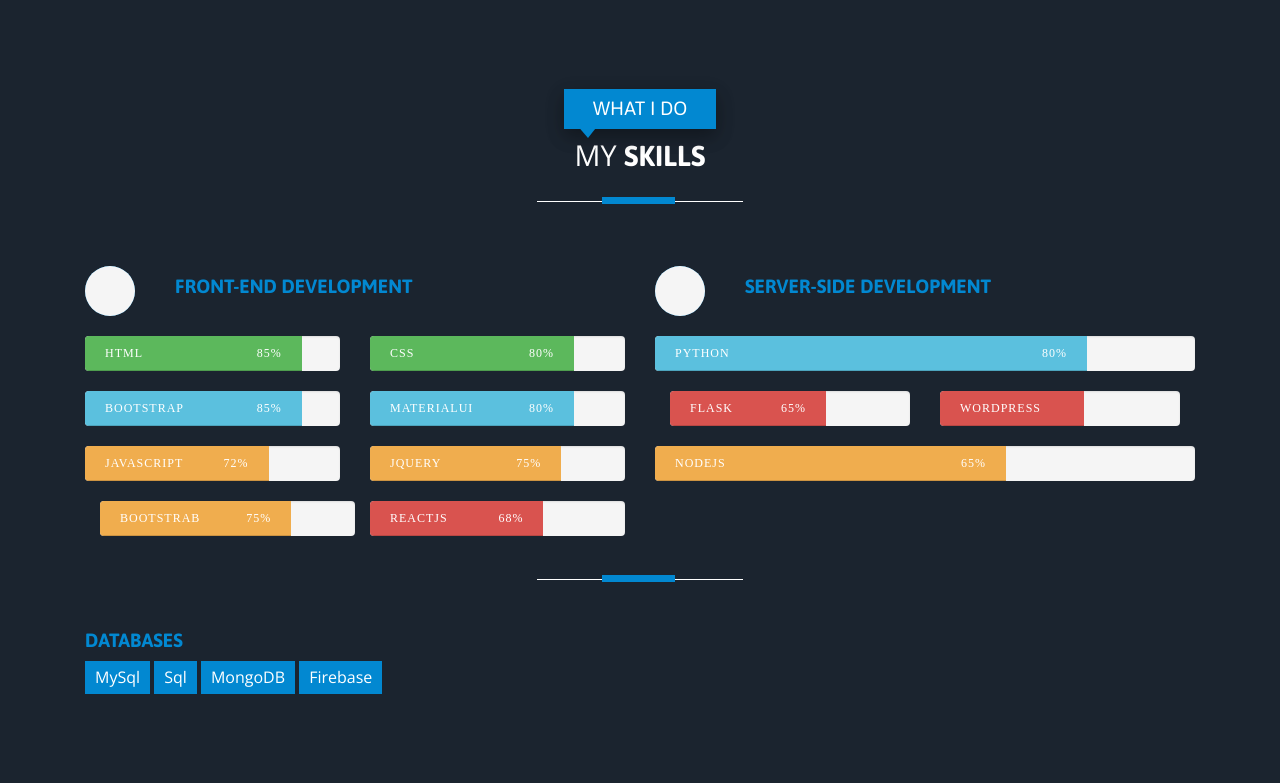
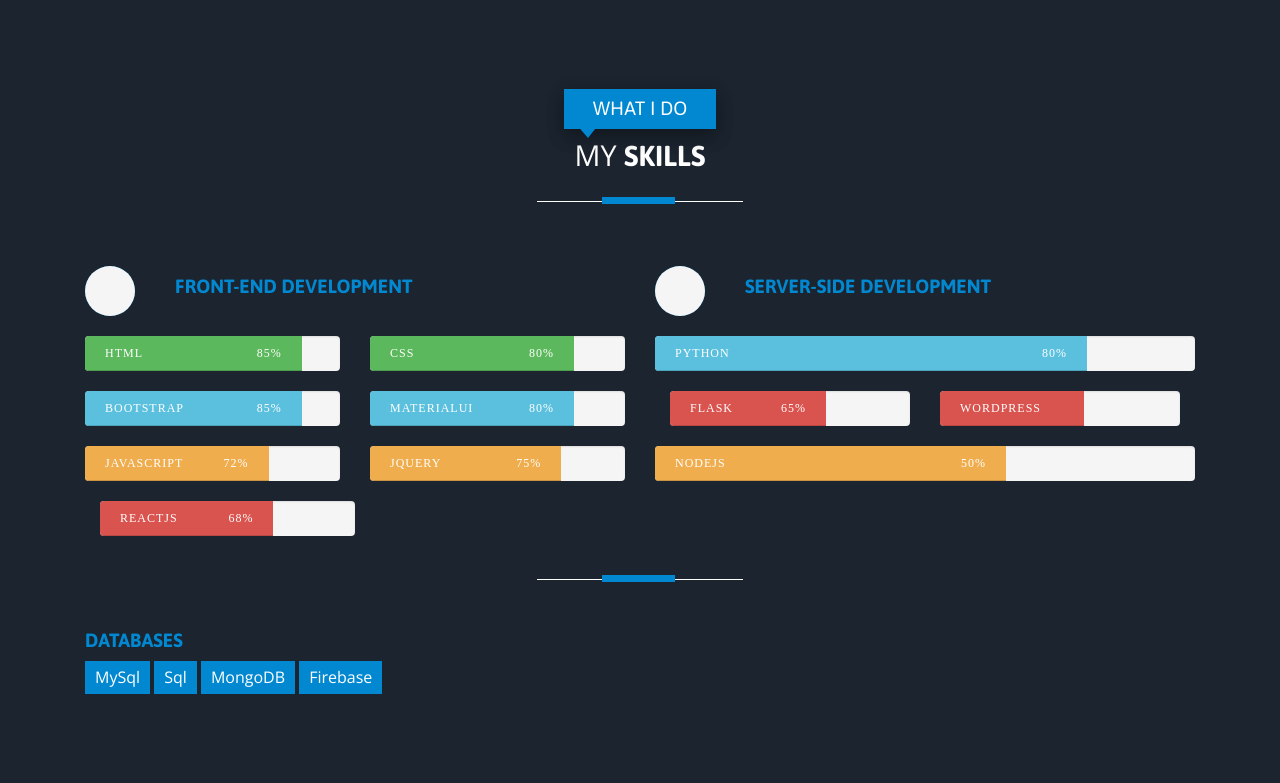
Before and after one commit to muhamedabdlnapy/mysite, a PHP site: page / in a window 1280 px wide. Shown: the part 1377-2160 px from the top of the page. Run offline with PHP 8.4, Linux system fonts and the light colour scheme; some web fonts are replaced.

Commit message:
Update index.php

```diff
--- a/index.php
+++ b/index.php
@@ -276,13 +276,7 @@
                 </div>
               </div>
             </div>
-              <div class="col-md-6 right-div">
-              <div class="progress skill-bar">
-                <div class="progress-bar progress-bar-warning" role="progressbar" aria-valuenow="75" aria-valuemin="0" aria-valuemax="100">
-                  <span class="skill">bootstrab <i class="val">75%</i></span>
-                </div>
-              </div>
-            </div>
+
 
            <div class="col-md-6 right-div">
               <div class="progress skill-bar">
@@ -330,7 +324,7 @@
             <div class="clearfix"></div>
             <div class="progress skill-bar ">
               <div class="progress-bar progress-bar-warning" role="progressbar" aria-valuenow="65" aria-valuemin="0" aria-valuemax="100">
-                <span class="skill">NodeJS <i class="val">65%</i></span>
+                <span class="skill">NodeJS <i class="val">50%</i></span>
               </div>
             </div>
           </div>
```
